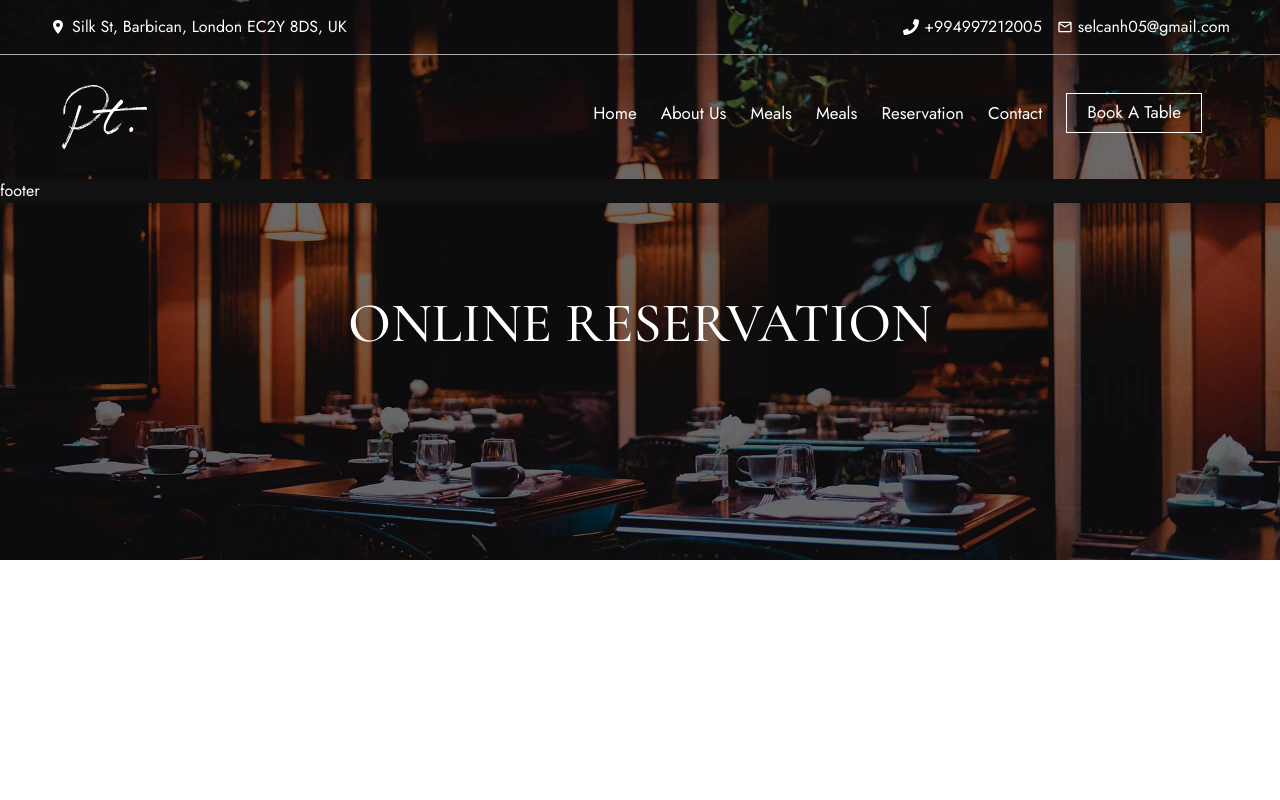
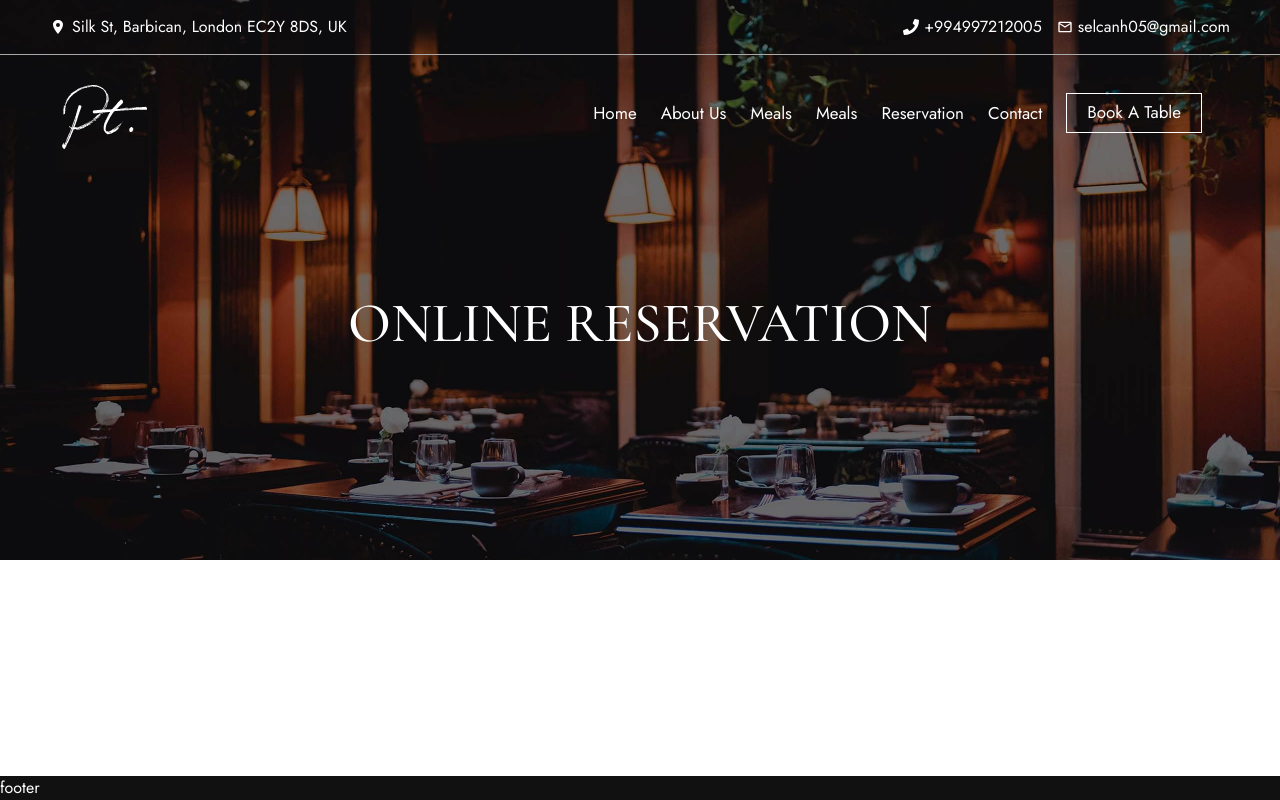
Before and after one commit to SeljanHuseynova/Group-Task, a React (Vite) app: page /reservation in a window 1280 px wide. Built offline with nearby package versions, Linux system fonts and the light colour scheme.

Commit message:
Fixed import for HomeHeroSection and updated Homepage component

```diff
--- a/src/assets/style/footer.css
+++ b/src/assets/style/footer.css
@@ -1,6 +1,6 @@
 .footer {
   width: 100%;
-  position: relative;
+  position: absolute;
   background-color: #09080e;
   bottom: 0;
   background-color: #111;
--- a/src/assets/style/footer.scss
+++ b/src/assets/style/footer.scss
@@ -1,6 +1,6 @@
 .footer {
   width: 100%;
-  position: relative;
+  position: absolute;
   background-color: #09080e;
   bottom: 0;
   background-color: #111;
--- /dev/null
+++ b/src/components/HeroReserv.tsx
@@ -0,0 +1,11 @@
+const HeroReserv = () => {
+  return (
+    <div className="bg-image-reserv">
+    <div className="overlay">
+    <h1>ONLINE RESERVATION</h1>
+    </div>
+  </div>
+  );
+};
+
+export default HeroReserv;
--- a/src/pages/Reservation.tsx
+++ b/src/pages/Reservation.tsx
@@ -1,11 +1,10 @@
-import '../assets/style/reservation.css'
+import "../assets/style/reservation.css";
+import HeroReserv from "../components/HeroReserv";
 const Reservation = () => {
   return (
-    <div className="bg-image-reserv">
-      <div className="overlay">
-      <h1>ONLINE RESERVATION</h1>
-      </div>
-    </div>
+    <>
+      <HeroReserv />
+    </>
   );
 };
 
```
